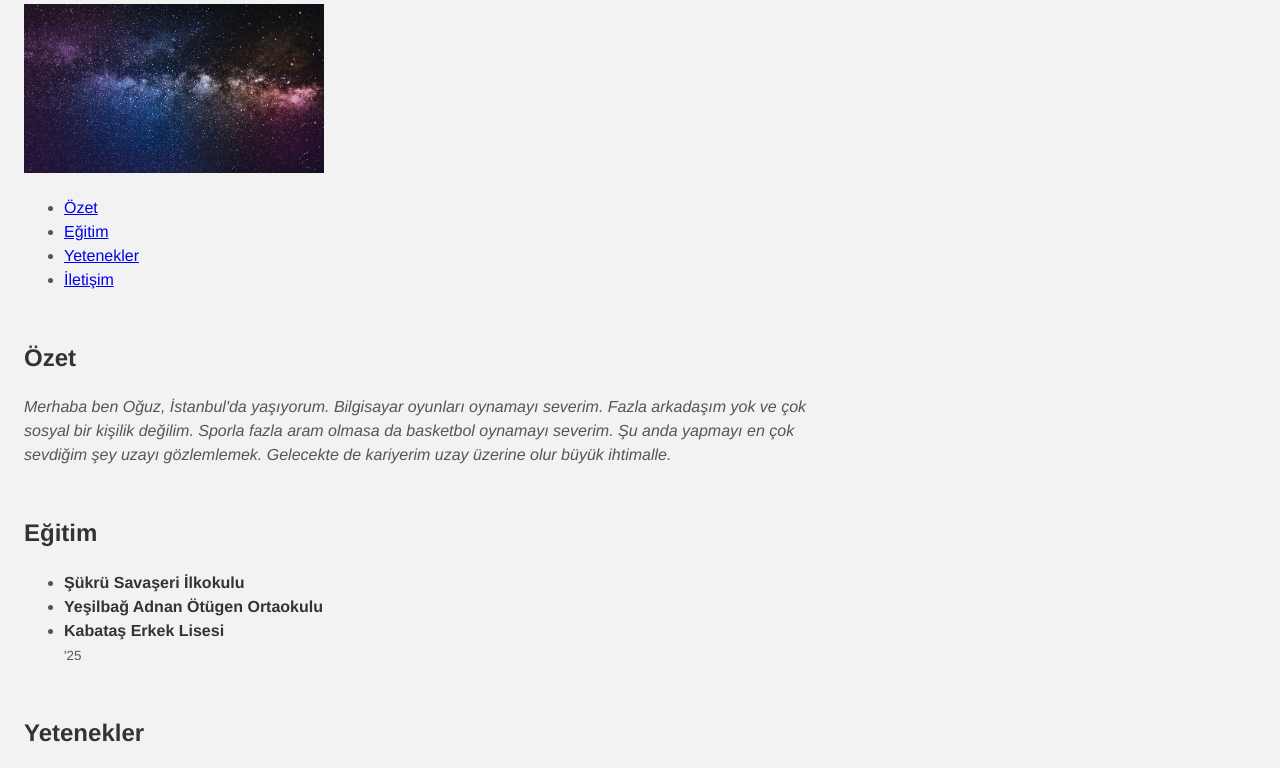
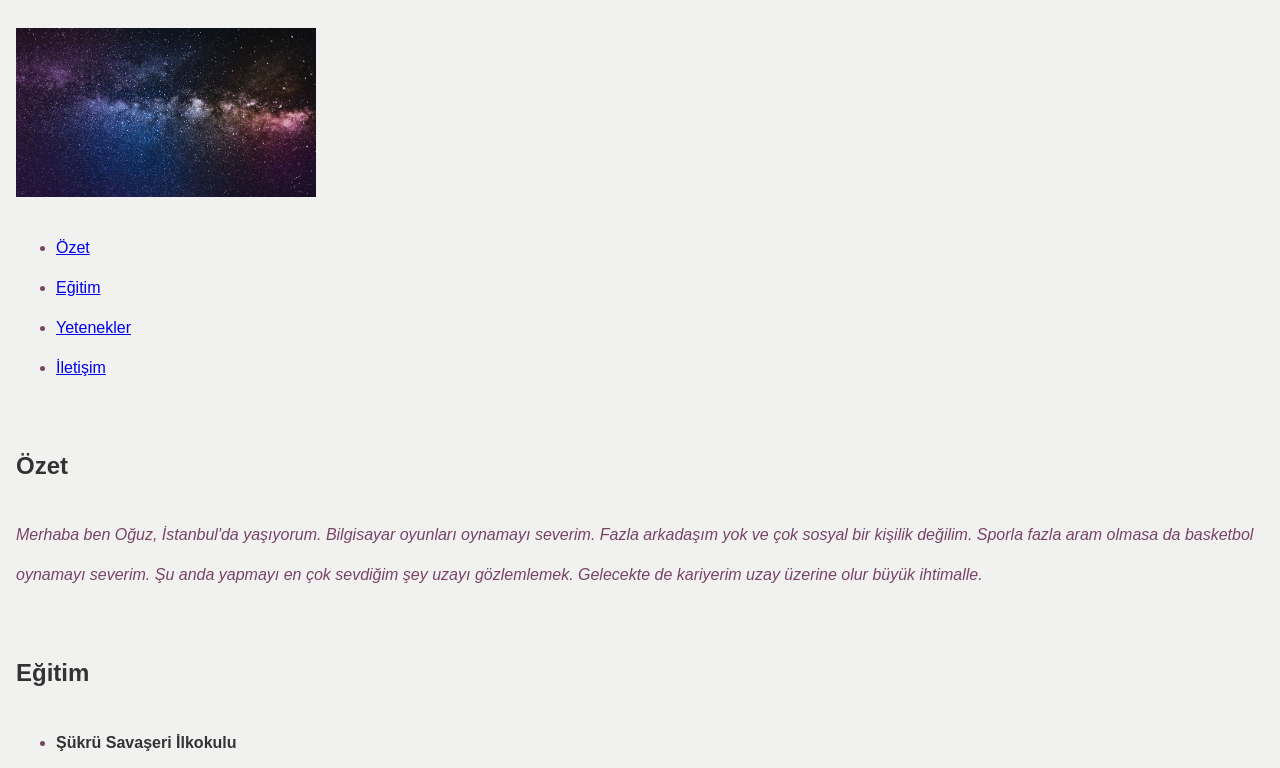
Before and after one commit to Astronomer10/a, a plain HTML site: page index.html in a window 1280 px wide. Shown: the part 159-927 px from the top of the page. Drawn offline with Linux system fonts and the light colour scheme.

Commit message:
Update stylesheet.css

```diff
--- a/css/stylesheet.css
+++ b/css/stylesheet.css
@@ -1,11 +1,11 @@
 body {
-  margin: 10 manual;
-  max-width: 50em;
-  font-family: "Helvetica", "Arial", sans-serif;
-  line-height: 1.5;
+  margin: 0 auto;
+  max-width: 80em;
+  font-family: "Belleza", "Times-New-Roman", sans-serif;
+  line-height: 2.5;
   padding: 4em 1em;
-  color: #555;
-  background-color: #f2f2f2;
+  color: #746;
+  background-color: #f1f2f0;
 }
 
 h2 {
```
